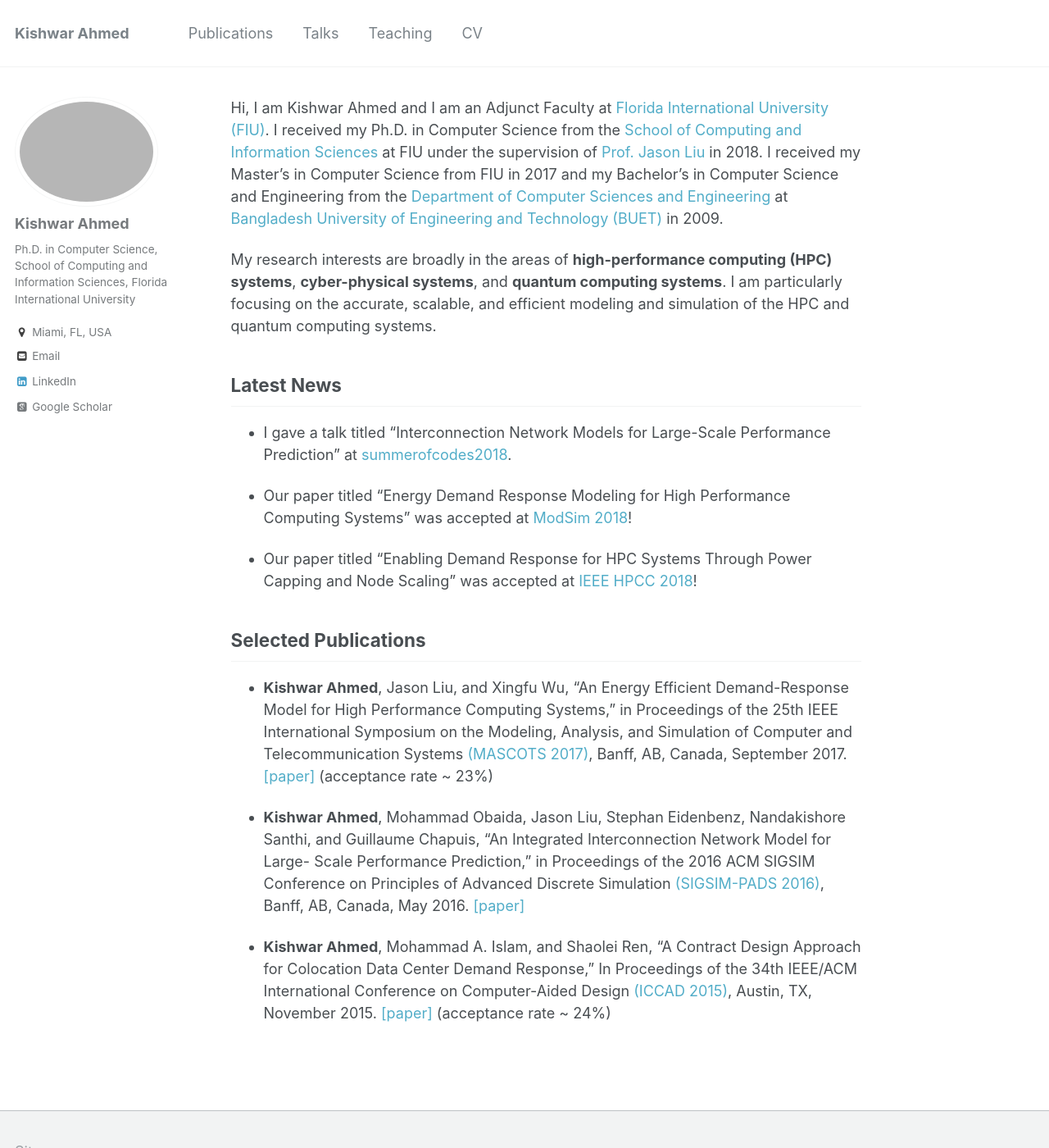
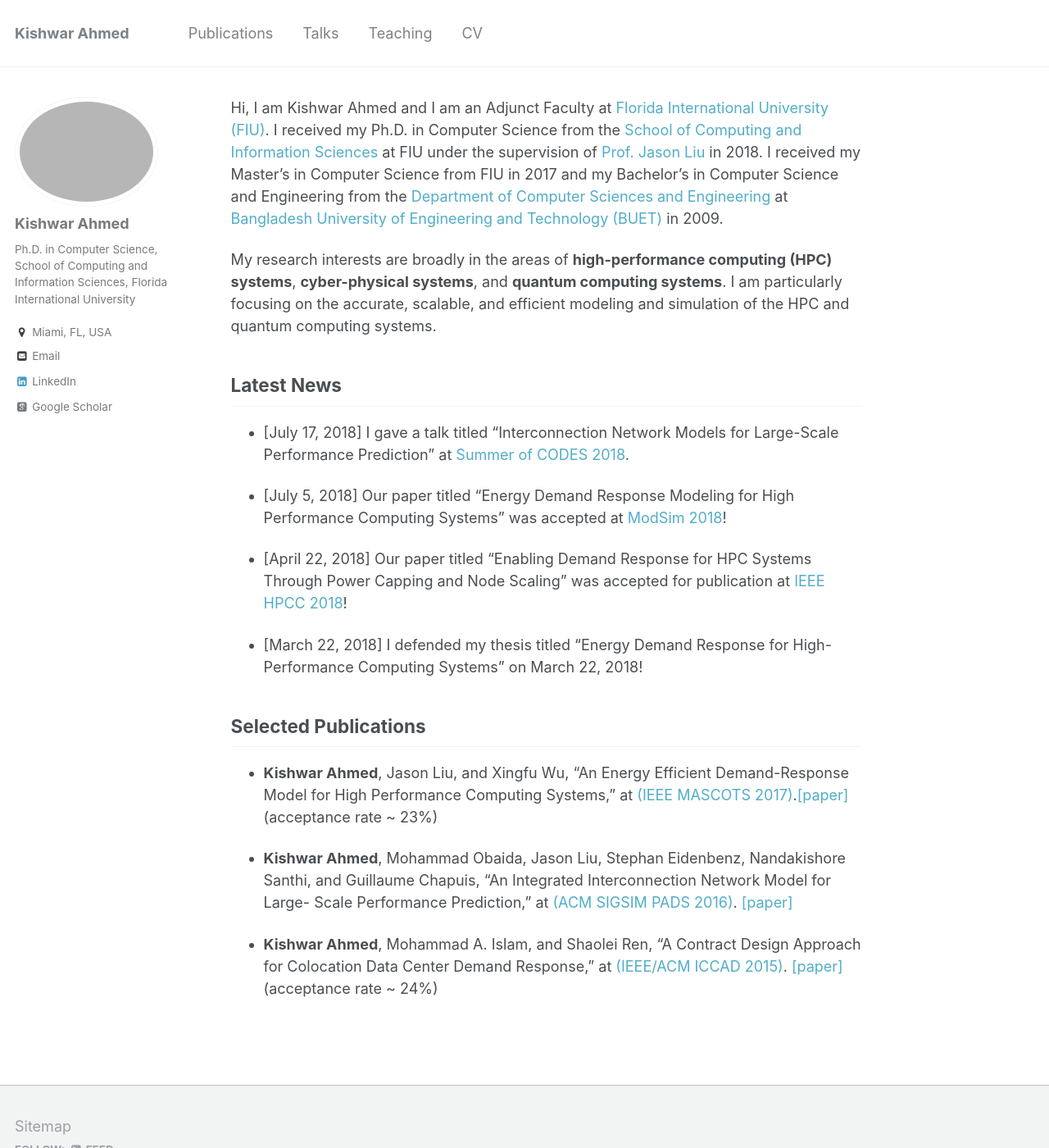
Before and after one commit to kishwarbd/kishwarbd.github.io, a Jekyll site: the page built from _pages/about.md, in a window 1280 px wide and 1400 px high. Shown: the whole window at 82% size. Built offline with Jekyll 4.4.1, drawn with Linux system fonts in a browser that asks for light colours; some web fonts are replaced.

Commit message:
updates.

```diff
--- a/_pages/about.md
+++ b/_pages/about.md
@@ -22,16 +22,19 @@ computing (HPC) systems**, **cyber-physical systems**, and **quantum computing
 systems**. I am particularly focusing on the accurate, scalable, and efficient modeling and simulation of the HPC and quantum computing systems.
 
 ## Latest News
-* I gave a talk titled “Interconnection Network Models for Large-Scale Performance Prediction” at [summerofcodes2018](https://press3.mcs.anl.gov/summerofcodes2018/).
+* [July 17, 2018] I gave a talk titled “Interconnection Network Models for Large-Scale Performance Prediction” at [Summer of CODES 2018](https://press3.mcs.anl.gov/summerofcodes2018/).
 
-* Our paper titled “Energy Demand Response Modeling for High Performance Computing Systems” was accepted at [ModSim 2018](https://www.bnl.gov/modsim2018/)!
+* [July 5, 2018] Our paper titled “Energy Demand Response Modeling for High Performance Computing Systems” was accepted at [ModSim 2018](https://www.bnl.gov/modsim2018/)!
 
-* Our paper titled “Enabling Demand Response for HPC Systems Through Power Capping and Node Scaling” was accepted at [IEEE HPCC 2018](https://cse.stfx.ca/~hpcc2018/)!
+* [April 22, 2018] Our paper titled “Enabling Demand Response for HPC Systems Through Power Capping and Node Scaling” was accepted for publication at [IEEE HPCC 2018](https://cse.stfx.ca/~hpcc2018/)!
+
+* [March 22, 2018] I defended my thesis titled “Energy Demand Response for High-Performance Computing Systems” on March 22, 2018!
+
 
 ## Selected Publications
 
-*  **Kishwar Ahmed**, Jason Liu, and Xingfu Wu, “An Energy Efficient Demand-Response Model for High Performance Computing Systems,” in Proceedings of the 25th IEEE International Symposium on the Modeling, Analysis, and Simulation of Computer and Telecommunication Systems [(MASCOTS 2017)](https://mascots2017.cs.ucalgary.ca/), Banff, AB, Canada, September 2017.[[paper]](https://ieeexplore.ieee.org/document/8107444/) (acceptance rate ~ 23%)
+*  **Kishwar Ahmed**, Jason Liu, and Xingfu Wu, “An Energy Efficient Demand-Response Model for High Performance Computing Systems,” at [(IEEE MASCOTS 2017)](https://mascots2017.cs.ucalgary.ca/).[[paper]](https://ieeexplore.ieee.org/document/8107444/) (acceptance rate ~ 23%)
 
-* **Kishwar Ahmed**, Mohammad Obaida, Jason Liu, Stephan Eidenbenz, Nandakishore Santhi, and Guillaume Chapuis, “An Integrated Interconnection Network Model for Large- Scale Performance Prediction,” in Proceedings of the 2016 ACM SIGSIM Conference on Principles of Advanced Discrete Simulation [(SIGSIM-PADS 2016)](https://www.acm-sigsim-pads.org/), Banff, AB, Canada, May 2016. [[paper]](https://dl.acm.org/citation.cfm?id=2901396)
+* **Kishwar Ahmed**, Mohammad Obaida, Jason Liu, Stephan Eidenbenz, Nandakishore Santhi, and Guillaume Chapuis, “An Integrated Interconnection Network Model for Large- Scale Performance Prediction,” at [(ACM SIGSIM PADS 2016)](https://www.acm-sigsim-pads.org/). [[paper]](https://dl.acm.org/citation.cfm?id=2901396)
 
-* **Kishwar Ahmed**, Mohammad A. Islam, and Shaolei Ren, “A Contract Design Approach for Colocation Data Center Demand Response,” In Proceedings of the 34th IEEE/ACM International Conference on Computer-Aided Design [(ICCAD 2015)](https://iccad.com/), Austin, TX, November 2015. [[paper]](https://ieeexplore.ieee.org/document/7372629/) (acceptance rate ~ 24%)
+* **Kishwar Ahmed**, Mohammad A. Islam, and Shaolei Ren, “A Contract Design Approach for Colocation Data Center Demand Response,” at [(IEEE/ACM ICCAD 2015)](https://iccad.com/). [[paper]](https://ieeexplore.ieee.org/document/7372629/) (acceptance rate ~ 24%)
```
Also changed, not shown: 1 other file.
